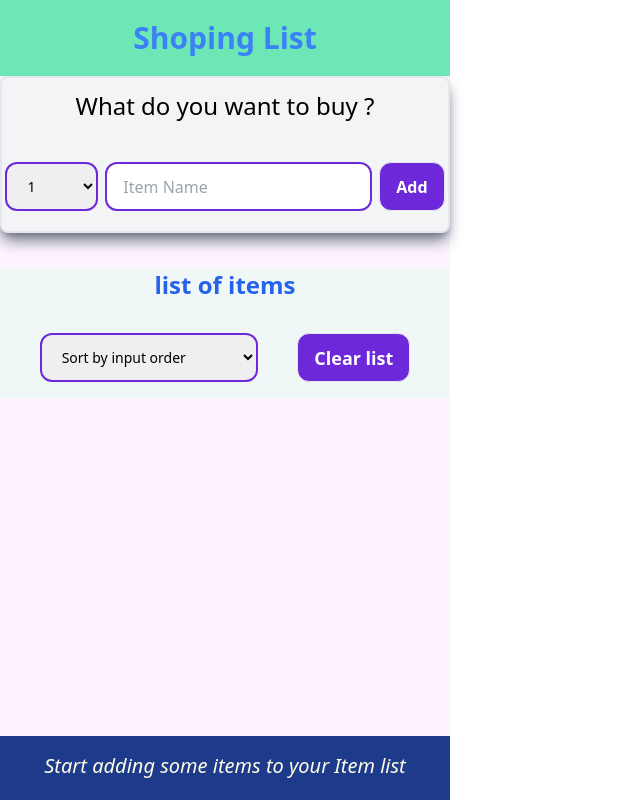
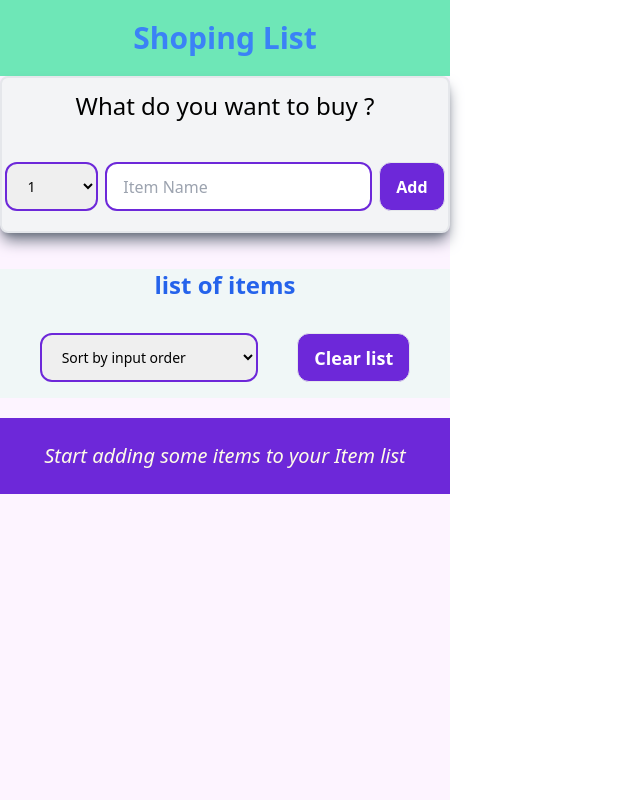
Before and after one commit to Ali-Umed/travel-list, a React (Create React App) app: page / in a window 1280 px wide. Shown: the whole page, without its empty margins (0-640 px from the left). Built offline with nearby package versions, Linux system fonts and the light colour scheme.

Commit message:
change UI

```diff
--- a/src/components/Stats.js
+++ b/src/components/Stats.js
@@ -3,7 +3,7 @@ import React from 'react';
 export default function Stats({ items }) {
   if (!items.length)
     return (
-      <p className=" bg-blue-900 text-xl text-yellow-50 text-center mt-auto  h-16  pt-4  ">
+      <p className=" bg-violet-700 text-xl text-yellow-50 text-center  mt-5 relative bottom-0   h-auto  py-6  ">
         <em>Start adding some items to your Item list </em>
       </p>
     );
```
